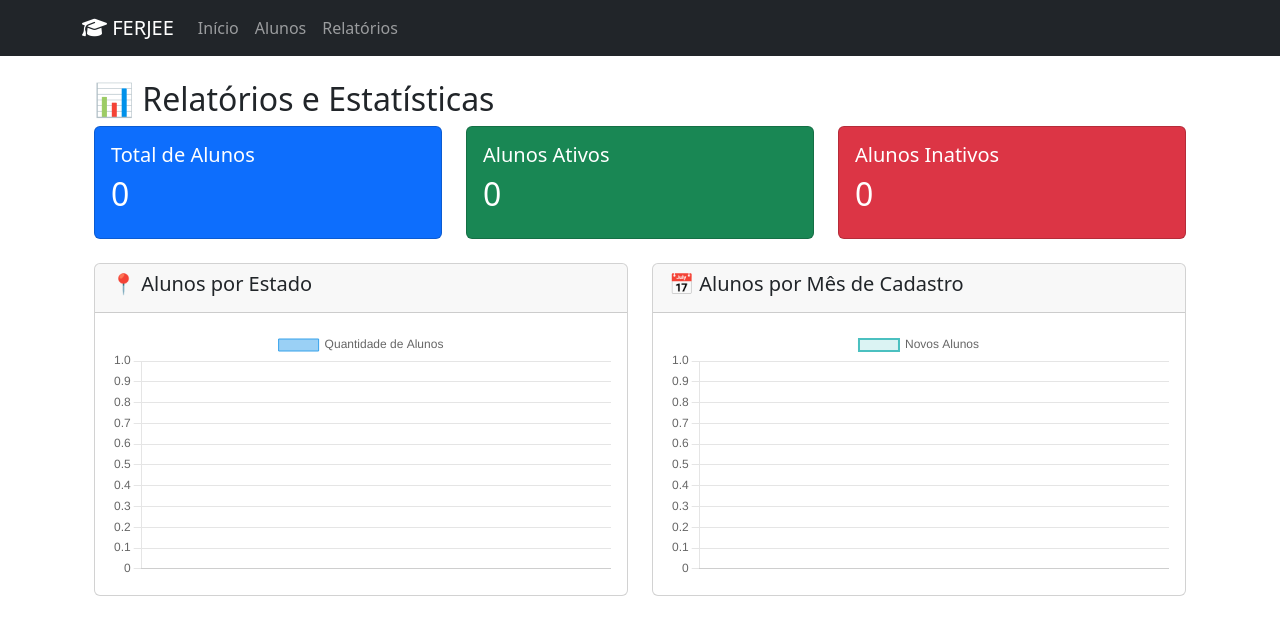
After one commit to oDevFred/ferjee_management, a Flask app: page /relatorios in a window 1280 px wide. The commit adds this page. Shown: the top 635 px of the page. Run offline with Flask 3, Linux system fonts and the light colour scheme; data that the repository does not hold is empty; some libraries are stand-ins or nearby versions.

Commit message:
feat: implementar página de relatórios com gráficos

```diff
--- a/app/routes.py
+++ b/app/routes.py
@@ -3,6 +3,7 @@ from flask_wtf.csrf import generate_csrf
 from . import db
 from .models import Aluno
 from .forms import FormAluno
+from sqlalchemy import func
 
 bp = Blueprint('main', __name__)
 
@@ -39,6 +40,56 @@ def listar_alunos():
         import traceback
         traceback.print_exc()
         return f"Erro ao carregar página: {str(e)}", 500
+
+@bp.route('/relatorios')
+def relatorios():
+    print("📊 Acessando página de relatórios")
+
+    try:
+        # Total de alunos
+        total_alunos = Aluno.query.count()
+        print(f"🔢 Total de alunos: {total_alunos}")
+
+        # Total de alunos ativos
+        alunos_ativos = Aluno.query.filter_by(ativo=True).count()
+        print(f"✅ Alunos ativos: {alunos_ativos}")
+
+        # Total de alunos inativos
+        alunos_inativos = Aluno.query.filter_by(ativo=False).count()
+        print(f"❌ Alunos inativos: {alunos_inativos}")
+
+        # Alunos por estado
+        alunos_por_estado = db.session.query(
+            Aluno.estado,
+            func.count(Aluno.id).label('total')
+        ).group_by(Aluno.estado).all()
+        print("📍 Distribuição por estado:")
+        for estado, total in alunos_por_estado:
+            print(f"   {estado}: {total}")
+
+        # Alunos por mês de cadastro
+        alunos_por_mes = db.session.query(
+            func.strftime('%Y-%m', Aluno.data_criacao).label('mes'),
+            func.count(Aluno.id).label('total')
+        ).group_by(func.strftime('%Y-%m', Aluno.data_criacao)).all()
+        print("📅 Distribuição por mês:")
+        for mes, total in alunos_por_mes:
+            print(f"   {mes}: {total}")
+
+        return render_template(
+            'relatorios.html',
+            total_alunos=total_alunos,
+            alunos_ativos=alunos_ativos,
+            alunos_inativos=alunos_inativos,
+            alunos_por_estado=alunos_por_estado,
+            alunos_por_mes=alunos_por_mes
+        )
+
+    except Exception as e:
+        print(f"❌ Erro ao gerar relatórios: {str(e)}")
+        import traceback
+        traceback.print_exc()
+        return f"Erro ao gerar relatórios: {str(e)}", 500
 
 @bp.route('/alunos/<int:id>/dados')
 def get_aluno_dados(id):
--- a/app/templates/base.html
+++ b/app/templates/base.html
@@ -20,6 +20,9 @@
                     </li>
                     <li class="nav-item">
                         <a class="nav-link" href="{{ url_for('main.listar_alunos') }}">Alunos</a>
+                    </li>
+                    <li class="nav-item">
+                        <a class="nav-link" href="{{ url_for('main.relatorios') }}">Relatórios</a>
                     </li>
                 </ul>
             </div>
--- /dev/null
+++ b/app/templates/relatorios.html
@@ -0,0 +1,111 @@
+{% extends "base.html" %}
+
+{% block title %}Relatórios - FERJEE{% endblock %}
+
+{% block content %}
+<div class="container mt-4">
+    <h2>📊 Relatórios e Estatísticas</h2>
+
+    <div class="row mb-4">
+        <div class="col-md-4">
+            <div class="card bg-primary text-white">
+                <div class="card-body">
+                    <h5 class="card-title">Total de Alunos</h5>
+                    <h2>{{ total_alunos }}</h2>
+                </div>
+            </div>
+        </div>
+        <div class="col-md-4">
+            <div class="card bg-success text-white">
+                <div class="card-body">
+                    <h5 class="card-title">Alunos Ativos</h5>
+                    <h2>{{ alunos_ativos }}</h2>
+                </div>
+            </div>
+        </div>
+        <div class="col-md-4">
+            <div class="card bg-danger text-white">
+                <div class="card-body">
+                    <h5 class="card-title">Alunos Inativos</h5>
+                    <h2>{{ alunos_inativos }}</h2>
+                </div>
+            </div>
+        </div>
+    </div>
+
+    <div class="row">
+        <div class="col-md-6">
+            <div class="card">
+                <div class="card-header">
+                    <h5>📍 Alunos por Estado</h5>
+                </div>
+                <div class="card-body">
+                    <canvas id="estadoChart"></canvas>
+                </div>
+            </div>
+        </div>
+        <div class="col-md-6">
+            <div class="card">
+                <div class="card-header">
+                    <h5>📅 Alunos por Mês de Cadastro</h5>
+                </div>
+                <div class="card-body">
+                    <canvas id="mesChart"></canvas>
+                </div>
+            </div>
+        </div>
+    </div>
+</div>
+
+<script src="https://cdn.jsdelivr.net/npm/chart.js"></script>
+<script>
+// Gráfico de Alunos por Estado
+const estadoCtx = document.getElementById('estadoChart').getContext('2d');
+const estadoChart = new Chart(estadoCtx, {
+    type: 'bar',
+    data: {
+        labels: [{% for estado, total in alunos_por_estado %}'{{ estado }}',{% endfor %}],
+        datasets: [{
+            label: 'Quantidade de Alunos',
+            data: [{% for estado, total in alunos_por_estado %}{{ total }},{% endfor %}],
+            backgroundColor: 'rgba(54, 162, 235, 0.5)',
+            borderColor: 'rgba(54, 162, 235, 1)',
+            borderWidth: 1
+        }]
+    },
+    options: {
+        responsive: true,
+        scales: {
+            y: {
+                beginAtZero: true
+            }
+        }
+    }
+});
+
+// Gráfico de Alunos por Mês
+const mesCtx = document.getElementById('mesChart').getContext('2d');
+const mesChart = new Chart(mesCtx, {
+    type: 'line',
+    data: {
+        labels: [{% for mes, total in alunos_por_mes %}'{{ mes }}',{% endfor %}],
+        datasets: [{
+            label: 'Novos Alunos',
+            data: [{% for mes, total in alunos_por_mes %}{{ total }},{% endfor %}],
+            backgroundColor: 'rgba(75, 192, 192, 0.2)',
+            borderColor: 'rgba(75, 192, 192, 1)',
+            borderWidth: 2,
+            tension: 0.1
+        }]
+    },
+    options: {
+        responsive: true,
+        scales: {
+            y: {
+                beginAtZero: true
+            }
+        }
+    }
+});
+</script>
+{% endblock %}
```
